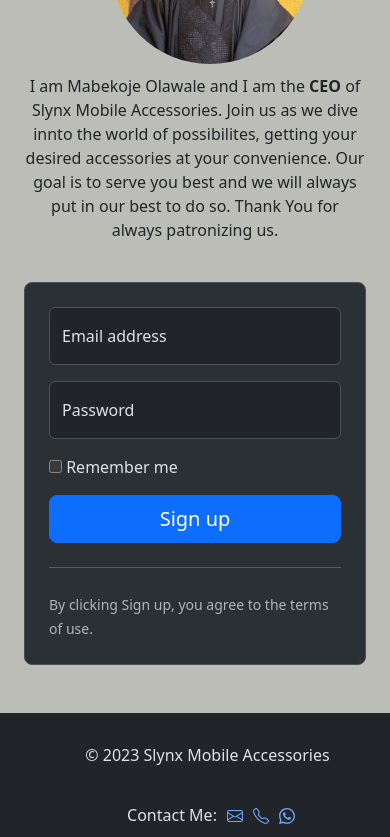
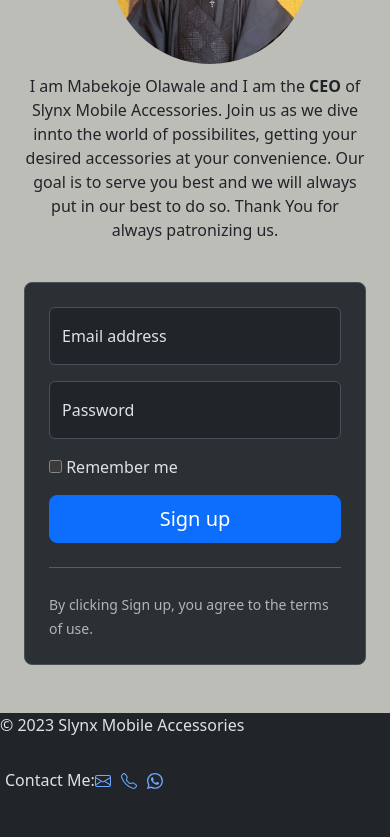
Before and after one commit to MabekojeOlawale/Solo-Practice-Project---Online-Store, a plain HTML site: page index.html in a window 390 px wide. Shown: the part 1156-1993 px from the top of the page. Drawn offline with nearby package versions, Linux system fonts and the light colour scheme.

Commit message:
Update style.css

```diff
--- a/style.css
+++ b/style.css
@@ -53,7 +53,6 @@ img {
 
 .categories {
   padding: 30px;
-
 }
 
 .categories-section {
@@ -97,46 +96,58 @@ img {
   margin-right: 30px;
 }
 
-.footer {
+.containe {
   display: flex;
-  flex-direction: row;
-  justify-content: space-around;
+  justify-content: space-between;
   width: 100%;
-  padding-top: 30px;
-  padding-bottom: 30px;
-}
-
-li {
-  list-style: none;
-  margin-left: 10px;
+  margin-bottom: 0;
 }
 
 .contact {
   display: flex;
   flex-direction: row;
+  margin-bottom: 0;
 }
 
-.social-media {
+ul {
+  list-style: none;
   display: flex;
   flex-direction: row;
 }
 
+li {
+  margin-right: 10px;
+}
+
+.contact > ul {
+  padding-left: 5px;
+}
+
+.social > ul {
+  padding-left: 0;
+}
+
+li:last-child {
+  margin-right: 0;
+}
+
 .chat-us {
   position: fixed;
-  bottom: 10px;
+  bottom: 50px;
   right: 10px;
   display: flex;
   align-items: center;
   justify-content: center;
 }
 
-@media (max-width:1200px) {
-  .about, .about-us {
+@media (max-width: 1200px) {
+  .about,
+  .about-us {
     margin-top: 30px;
   }
 }
 
-@media (max-width:800px) {
+@media (max-width: 800px) {
   .search {
     order: 1;
     display: flex;
@@ -145,31 +156,13 @@ li {
     padding: 0 20px;
   }
 
-  .footer {
-    display: flex;
-    flex-direction: column;
-    align-items: center;
-    overflow-x: inherit;
-    margin-right: 0;
-    width: auto;
+  .about-me {
+    width: 100%;
+    padding-right: 50px;
+  }
 }
 
-.copyright {
-    margin-left: 25px;
-}
-
-.contact {
-    margin-top: 10px;
-    padding-top: 0;
-}
-
-.about-me {
-    width: 100%;
-    padding-right: 50px;
-}
-}
-
-@media (max-width:550px) {
+@media (max-width: 550px) {
   .navbar {
     display: flex;
     flex-direction: column;
@@ -223,7 +216,7 @@ li {
   }
 }
 
-@media (max-width:320px) {
+@media (max-width: 320px) {
   .list {
     display: flex;
     flex-direction: column;
@@ -234,3 +227,22 @@ li {
     flex-direction: column;
   }
 }
+
+@media (max-width: 700px) {
+  .containe {
+    flex-direction: column;
+    align-items: center;
+  }
+
+  .social > ul {
+    padding-left: 0;
+  }
+
+  .copyright {
+    margin-bottom: 15px;
+  }
+
+  .contact {
+    margin-bottom: 15px;
+  }
+}
```
